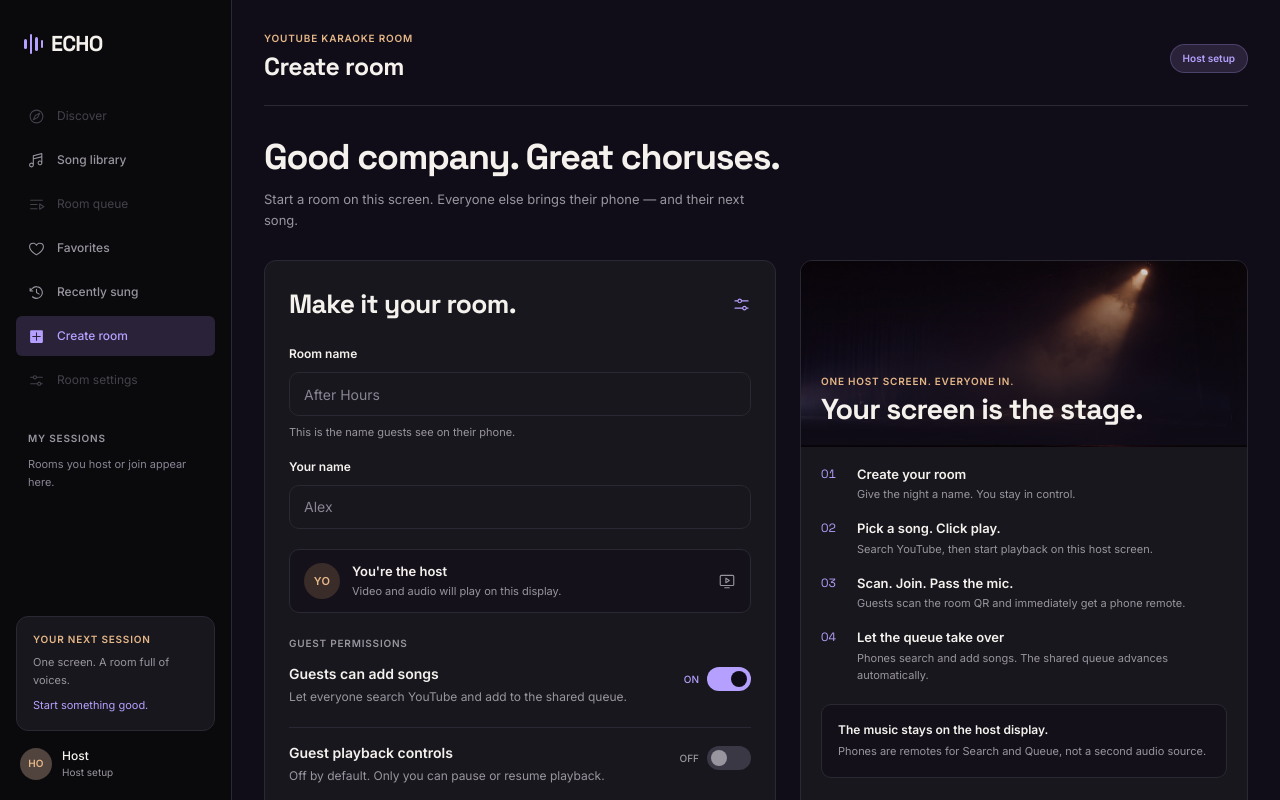
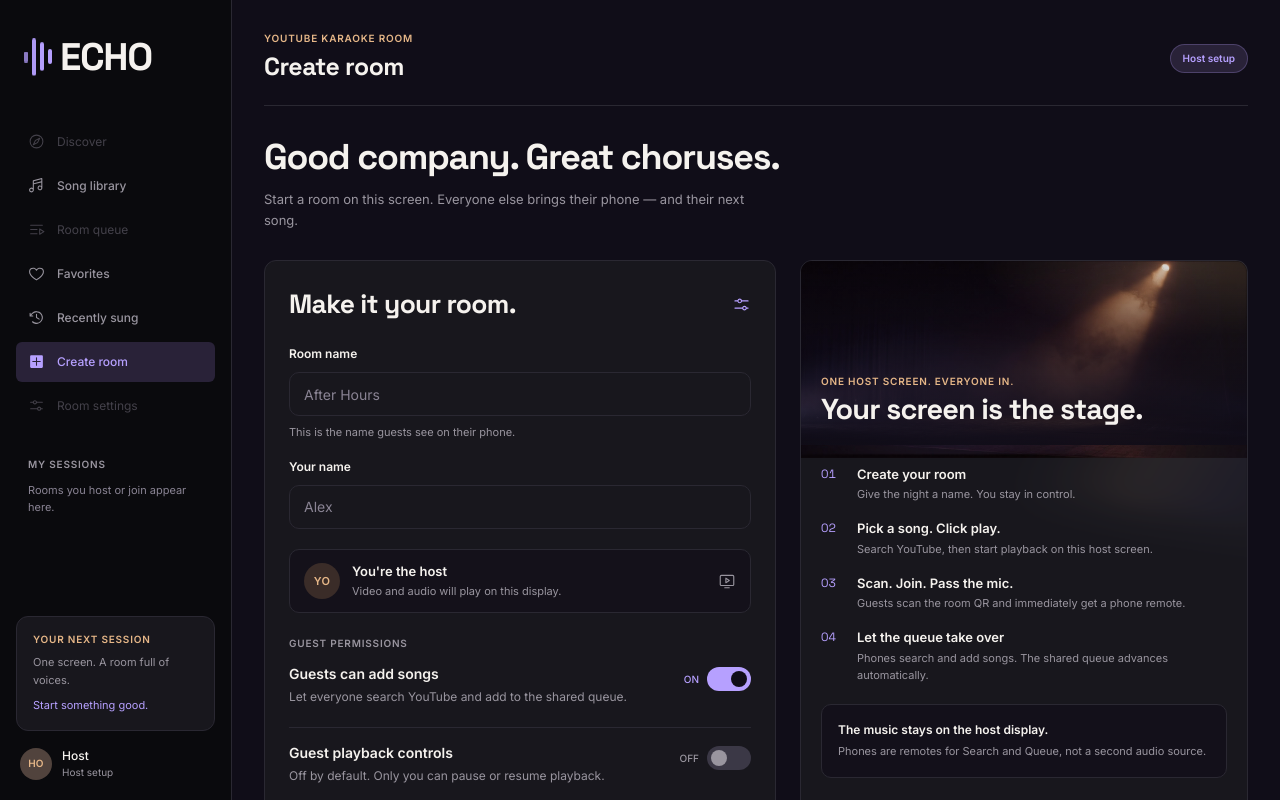
Before and after one commit to Ediwow110/echo-karaoke, a React (Vite) app: page / in a window 1280 px wide. Shown: the top 800 px of the page. Built offline with nearby package versions, Linux system fonts and the light colour scheme.

Commit message:
feat: bring the stage atmosphere and ECHO mark to life
Add the moving smoke and light sweep to the queue card and stage stills,
a slower camera pan on the home stage image, a continuous equalizer in
the ECHO bars, and larger logo/wordmark sizes. Reduced motion freezes
every ambient effect.

```diff
--- a/src/app/HomePage.tsx
+++ b/src/app/HomePage.tsx
@@ -365,8 +365,9 @@ export default function HomePage() {
                 width={1600}
                 height={534}
                 fetchPriority="high"
-                className="stage-drift absolute inset-0 h-full w-full object-cover"
+                className="stage-pan absolute inset-0 h-full w-full object-cover"
               />
+              <div className="stage-smoke absolute inset-0" aria-hidden="true" />
               <div className="absolute inset-0 bg-[linear-gradient(180deg,rgba(16,13,24,0.15),rgba(16,13,24,0.9))]" aria-hidden="true" />
               <div className="absolute inset-x-0 bottom-0 p-5">
                 <p className="eyebrow text-gold">One host screen. Everyone in.</p>
--- a/src/app/HostDiscoverPage.tsx
+++ b/src/app/HostDiscoverPage.tsx
@@ -76,6 +76,7 @@ export default function HostDiscoverPage() {
           fetchPriority="high"
           className="stage-drift absolute inset-0 h-full w-full object-cover object-[62%_35%]"
         />
+        <div className="stage-smoke absolute inset-0" aria-hidden="true" />
         <div className="absolute inset-0 bg-[linear-gradient(90deg,rgba(16,13,24,0.96)_0%,rgba(16,13,24,0.82)_42%,rgba(16,13,24,0.18)_100%)]" aria-hidden="true" />
         <div className="relative flex min-h-[19rem] flex-col justify-between gap-8 p-6 sm:min-h-[21rem] sm:p-8">
           <div className="flex flex-wrap items-center justify-between gap-3">
--- a/src/app/HostPartyPage.tsx
+++ b/src/app/HostPartyPage.tsx
@@ -114,7 +114,7 @@ export default function HostPartyPage() {
   return (
     <div className="flex min-h-dvh flex-col bg-graphite-deep text-ink">
       <header className="z-30 flex h-16 shrink-0 items-center justify-between gap-3 border-b border-white/10 px-4 sm:px-6">
-        <Logo size="sm" />
+        <Logo size="md" />
         <p className="hidden text-[0.625rem] font-medium uppercase tracking-[0.12em] text-ink-2 sm:block">
           {roomName} · Party view
         </p>
@@ -131,8 +131,9 @@ export default function HostPartyPage() {
           <div ref={attachSlot} className="absolute inset-0" data-party-slot />
         ) : (
           <div className="absolute inset-0 overflow-hidden">
-            <img src="/images/stage-spotlight.jpg" alt="" className="stage-drift h-full w-full object-cover opacity-70" />
+            <img src="/images/stage-spotlight.jpg" alt="" className="stage-pan h-full w-full object-cover opacity-70" />
             <div className="absolute inset-0 stage-sheen" aria-hidden="true" />
+            <div className="stage-smoke absolute inset-0" aria-hidden="true" />
             <div className="relative grid h-full place-items-center px-6 text-center">
               <div className="max-w-[32rem]">
                 <p className="eyebrow text-gold">{roomName}</p>
--- a/src/app/HostStagePage.tsx
+++ b/src/app/HostStagePage.tsx
@@ -121,7 +121,7 @@ export default function HostStagePage() {
       <header className="sticky top-0 z-30 border-b border-line bg-graphite/95 backdrop-blur">
         <div className="mx-auto flex h-16 max-w-[1600px] items-center justify-between gap-3 px-4 sm:px-6">
           <div className="flex min-w-0 items-center gap-3">
-            <Logo size="sm" />
+            <Logo size="md" />
             <span className="hidden h-5 w-px bg-line sm:block" aria-hidden="true" />
             <Link
               to={'/room/' + roomId + '/host'}
@@ -186,8 +186,9 @@ export default function HostStagePage() {
               <div ref={attachSlot} className="absolute inset-0" data-stage-slot />
             ) : (
               <>
-                <img src="/images/stage-spotlight.jpg" alt="" className="stage-drift absolute inset-0 h-full w-full object-cover opacity-70" loading="lazy" />
+                <img src="/images/stage-spotlight.jpg" alt="" className="stage-pan absolute inset-0 h-full w-full object-cover opacity-70" loading="lazy" />
                 <div className="absolute inset-0 stage-sheen" aria-hidden="true" />
+                <div className="stage-smoke absolute inset-0" aria-hidden="true" />
                 <div className="relative grid h-full place-items-center px-6 text-center">
                   <div className="max-w-[30rem]">
                     <p className="eyebrow text-gold">Your private stage</p>
--- a/src/features/queue/NowPlayingCard.tsx
+++ b/src/features/queue/NowPlayingCard.tsx
@@ -44,11 +44,12 @@ export default function NowPlayingCard({
         <img
           src="/images/stage-spotlight.jpg"
           alt=""
-          className="stage-drift absolute inset-0 h-full w-full object-cover opacity-45"
+          className="stage-pan absolute inset-0 h-full w-full object-cover opacity-45"
           loading="lazy"
           decoding="async"
         />
         <div className="absolute inset-0 stage-sheen" aria-hidden="true" />
+        <div className="stage-smoke absolute inset-0" aria-hidden="true" />
         <div className="relative px-5 py-7">
           <p className="eyebrow text-gold">Now playing</p>
           <h3 className="mt-2 font-display text-[1.4rem] font-bold tracking-[-0.02em] text-ink">{emptyTitle}</h3>
--- a/src/features/rooms/Sidebar.tsx
+++ b/src/features/rooms/Sidebar.tsx
@@ -100,7 +100,7 @@ export default function Sidebar({ activeNav, activeRoom, hostName }: Props) {
   return (
     <aside aria-label="Room navigation" className="hidden h-dvh w-[232px] shrink-0 flex-col border-r border-line bg-graphite-deep px-4 pb-5 pt-7 lg:sticky lg:top-0 lg:flex">
       <Link to="/" className="px-2" aria-label="ECHO, create a room">
-        <Logo size="md" />
+        <Logo size="lg" />
       </Link>
 
       <nav aria-label="Primary" className="mt-9 flex flex-col gap-1">
--- a/src/styles.css
+++ b/src/styles.css
@@ -165,6 +165,33 @@
 @keyframes stage-drift {
   from { transform: scale(1.025) translate3d(-0.6%, -0.35%, 0); }
   to { transform: scale(1.065) translate3d(0.6%, 0.35%, 0); }
+}
+
+/* The logo bars answer like a quiet room mic rather than a loading spinner. */
+@keyframes logo-wave {
+  0%, 100% { transform: scaleY(0.55); opacity: 0.75; }
+  38% { transform: scaleY(1); opacity: 1; }
+  68% { transform: scaleY(0.78); opacity: 0.86; }
+}
+
+/* A second, slower light layer so the smoke in the stage stills breathes. */
+@keyframes smoke-drift {
+  from { transform: translate3d(-10%, 3%, 0) scale(1.04); opacity: 0.25; }
+  to { transform: translate3d(10%, -4%, 0) scale(1.18); opacity: 0.62; }
+}
+
+/* The home stage still gets a slightly larger camera move than the stage
+   fallbacks, so its smoke reads as alive at card size. */
+@keyframes stage-pan {
+  from { transform: scale(1.06) translate3d(-2.2%, -1.2%, 0); }
+  to { transform: scale(1.13) translate3d(2.2%, 1.2%, 0); }
+}
+
+@keyframes smoke-beam {
+  0% { transform: translate3d(-35%, 0, 0) rotate(10deg); opacity: 0; }
+  25% { opacity: 0.5; }
+  60% { opacity: 0.35; }
+  100% { transform: translate3d(35%, 0, 0) rotate(10deg); opacity: 0; }
 }
 
 /* ---------------------------------------------------------------------------
@@ -339,6 +366,44 @@
     animation: var(--animate-stage-drift);
     transform-origin: 50% 50%;
   }
+
+  .stage-smoke {
+    background:
+      radial-gradient(55% 50% at 72% 12%, rgba(230, 183, 136, 0.38), transparent 68%),
+      radial-gradient(50% 55% at 28% 82%, rgba(182, 160, 255, 0.24), transparent 72%);
+    mix-blend-mode: screen;
+    opacity: 0.9;
+    pointer-events: none;
+    animation: smoke-drift 12s var(--ease-console) infinite alternate;
+  }
+
+  .stage-smoke::after {
+    content: '';
+    position: absolute;
+    inset: -35% -10%;
+    background: linear-gradient(
+      112deg,
+      transparent 32%,
+      rgba(230, 183, 136, 0.38) 45%,
+      rgba(182, 160, 255, 0.22) 56%,
+      transparent 72%
+    );
+    filter: blur(12px);
+    mix-blend-mode: screen;
+    opacity: 0;
+    pointer-events: none;
+    animation: smoke-beam 10s var(--ease-console) infinite;
+  }
+
+  .stage-pan {
+    animation: stage-pan 16s var(--ease-console) infinite alternate;
+    transform-origin: 50% 50%;
+  }
+
+  .logo-bar {
+    transform-origin: center;
+    animation: logo-wave 1.8s var(--ease-console) infinite;
+  }
 }
 
 /* ---------------------------------------------------------------------------
--- a/src/ui/Logo.tsx
+++ b/src/ui/Logo.tsx
@@ -5,9 +5,9 @@ export type LogoProps = {
 };
 
 const sizes = {
-  sm: { wordmark: 'text-[1.05rem]', bars: 'h-4 gap-[2px]', bar: 'w-[2px]' },
-  md: { wordmark: 'text-[1.35rem]', bars: 'h-5 gap-[3px]', bar: 'w-[2.5px]' },
-  lg: { wordmark: 'text-[1.6rem]', bars: 'h-6 gap-[3px]', bar: 'w-[3px]' },
+  sm: { wordmark: 'text-[1.7rem]', bars: 'h-6 gap-[3px]', bar: 'w-[3px]' },
+  md: { wordmark: 'text-[2.05rem]', bars: 'h-8 gap-[4px]', bar: 'w-[3.5px]' },
+  lg: { wordmark: 'text-[2.4rem]', bars: 'h-10 gap-[4px]', bar: 'w-[4px]' },
 };
 
 const barHeights = ['50%', '100%', '72%', '38%'];
@@ -20,8 +20,8 @@ export default function Logo({ size = 'md', withWordmark = true, className = ''
         {barHeights.map((height, index) => (
           <span
             key={index}
-            className={['rounded-full bg-signal', scale.bar].join(' ')}
-            style={{ height }}
+            className={['logo-bar rounded-full bg-signal', scale.bar].join(' ')}
+            style={{ height, animationDelay: index * -0.22 + 's' }}
           />
         ))}
       </span>
```
